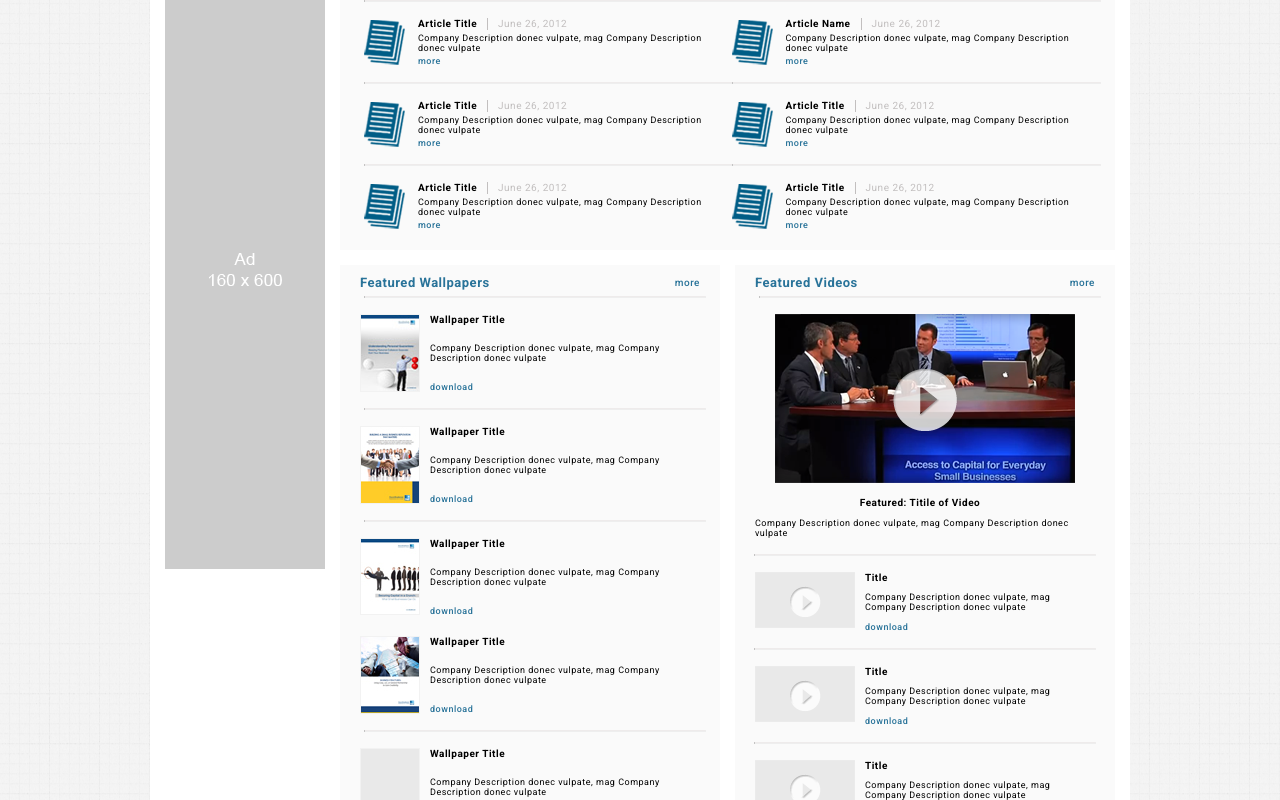
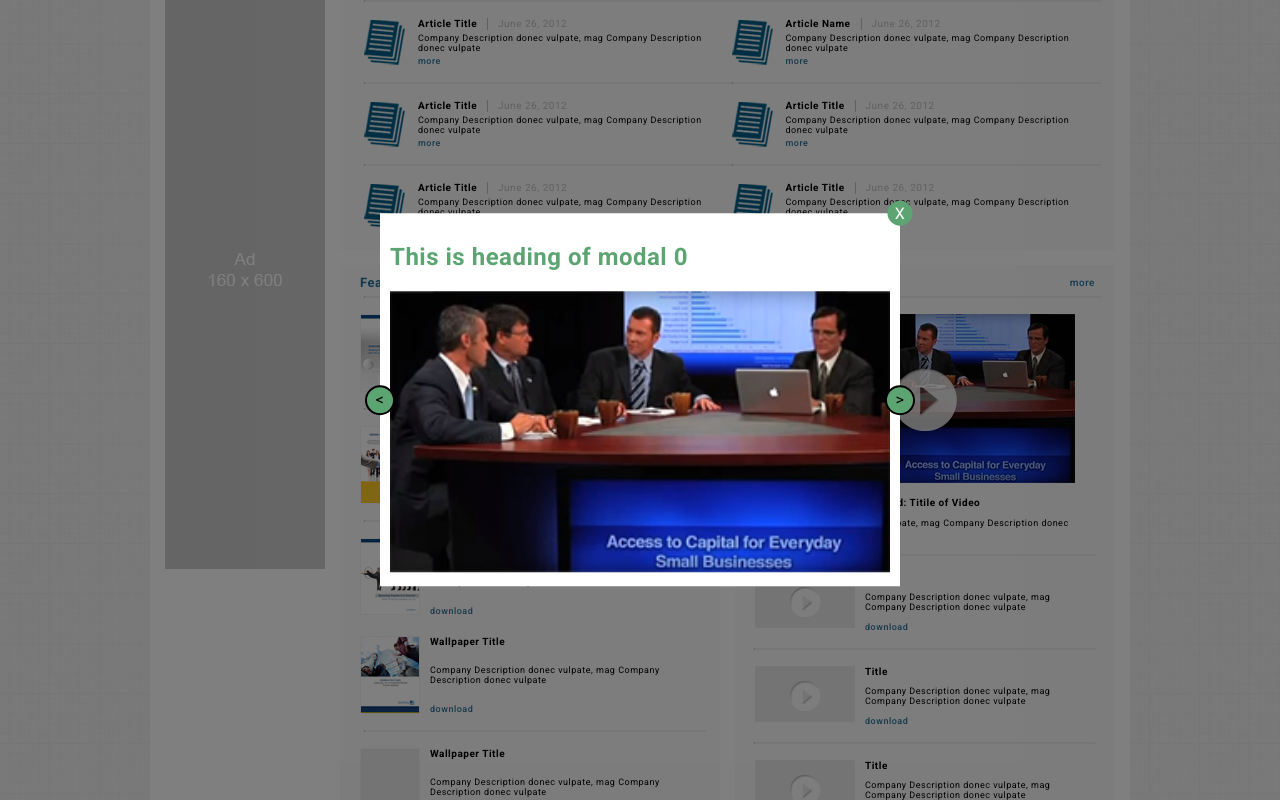
Before and after one commit to zeta19/jtg_assignment_fde, a plain HTML site: page index.html in a window 1280 px wide. Both pictures are taken after a click on the element 925 px from the left and 400 px from the top of the page. Drawn offline with Linux system fonts and the light colour scheme.

Commit message:
modal implemented

```diff
--- a/index.html
+++ b/index.html
@@ -550,7 +550,7 @@
                       class="column card-column"
                       style="padding-top: 10px; align-items: center"
                     >
-                      <div class="video-wrapper">
+                      <div class="video-wrapper media-card">
                         <img
                           src="./assests/images/video_img.png"
                           alt="."
@@ -580,7 +580,7 @@
                       <hr />
 
                       <div class="row company-info">
-                        <div class="video-wrapper">
+                        <div class="video-wrapper media-card">
                           <img
                             src="./assests/images/video_placeholder.png"
                             alt="."
@@ -614,7 +614,7 @@
                       <hr />
 
                       <div class="row company-info">
-                        <div class="video-wrapper">
+                        <div class="video-wrapper media-card">
                           <img
                             src="./assests/images/video_placeholder.png"
                             alt="."
@@ -648,7 +648,7 @@
                       <hr />
 
                       <div class="row company-info">
-                        <div class="video-wrapper">
+                        <div class="video-wrapper media-card">
                           <img
                             src="./assests/images/video_placeholder.png"
                             alt="."
--- a/style.css
+++ b/style.css
@@ -306,6 +306,8 @@ hr {
   bottom: 0;
   right: 0;
   margin: auto;
+  height: 90px;
+  width: 60vw;
 }
 
 .footer-category {
@@ -324,6 +326,38 @@ hr {
   color: #57595a;
   font-weight: 500;
   padding-bottom: 3px;
+}
+
+.text-green {
+  color: #5ca572;
+}
+
+.next {
+  position: absolute;
+  top: 50%;
+  right: 0;
+  transform: translate(50%, -50%);
+  cursor: pointer;
+}
+
+.prev {
+  position: absolute;
+  top: 50%;
+  left: 0;
+  transform: translate(-50%, -50%);
+  cursor: pointer;
+}
+
+.paginate-button {
+  border: solid 2px #000 !important;
+  background-color: #5ca572;
+  border-radius: 50%;
+  box-sizing: border-box;
+  display: flex;
+  align-items: center;
+  justify-content: center;
+  width: 30px;
+  height: 30px;
 }
 
 #main-header {
@@ -429,3 +463,50 @@ hr {
   display: none;
   animation: fade-in 0.4s;
 }
+
+#modal-content {
+  position: fixed;
+  padding: 10px;
+  top: 50%;
+  left: 50%;
+  transform: translate(-50%, -50%);
+  min-height: 40vh !important;
+  width: 500px !important;
+  max-width: 90vw;
+  background: #fff;
+  z-index: 999;
+}
+
+#modal-close {
+  width: 25px;
+  height: 25px;
+  color: #fff;
+  display: flex;
+  justify-content: center;
+  align-items: center;
+  position: absolute;
+  right: 0;
+  top: 0;
+  transform: translate(50%, -50%);
+  border-radius: 50%;
+  cursor: pointer;
+  background: #5ca572;
+}
+
+#overlay {
+  height: 100vh;
+  width: 100vw;
+  top: 0;
+  position: fixed;
+  background-color: #00000080;
+  z-index: 99;
+}
+
+@keyframes fade-in {
+  0% {
+    opacity: 0;
+  }
+  100% {
+    opacity: 1;
+  }
+}
```
